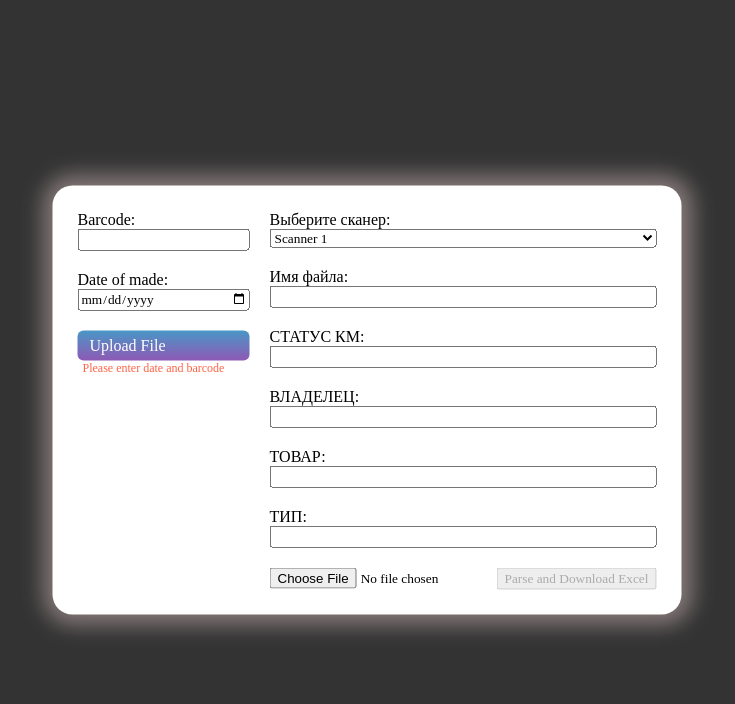
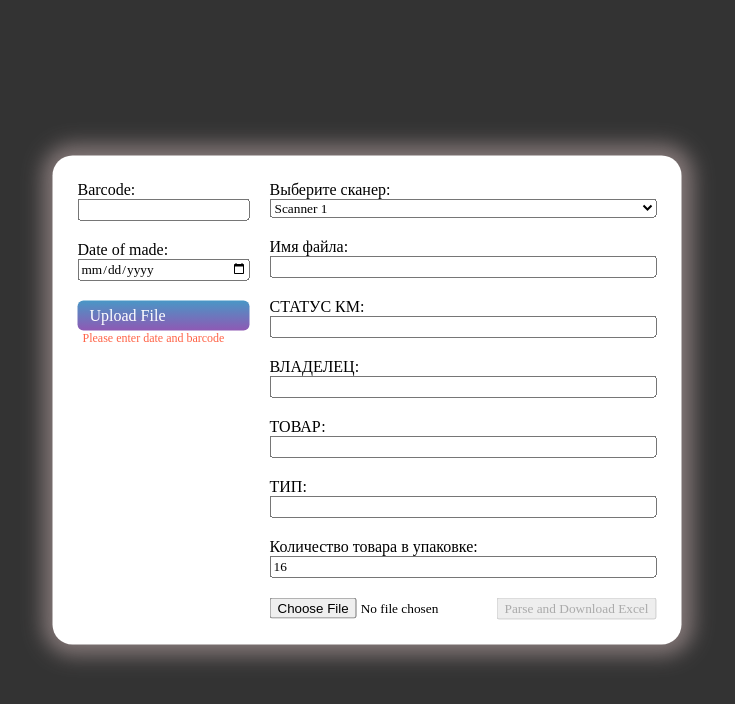
Before and after one commit to DenysAptikieiev/qrcode-gen, a React (Create React App) app: page / in a window 1280 px wide. Shown: the top 704 px of the page, without its empty margins (273-1008 px from the left). Built offline with nearby package versions, Linux system fonts and the light colour scheme.

Commit message:
added test for number of products in package

```diff
--- a/src/App.jsx
+++ b/src/App.jsx
@@ -1,24 +1,26 @@
-import React, {useEffect, useState} from "react";
+import React, { useEffect, useState } from "react";
 import "./assets/style.css";
-
-import {FormToSticker} from "./components/FormToSticker/FormToSticker";
-import {QRCodeList} from "./components/QrCode/QRCodeList";
-import {handleFileUpload} from "./helpers/file.helper";
+import { FormToSticker } from "./components/FormToSticker/FormToSticker";
+import { QRCodeList } from "./components/QrCode/QRCodeList";
+import { handleFileUpload } from "./helpers/file.helper";
 
 export default function App() {
+    const [stickerData, setStickerData] = useState([]);
+    const [barcode, setBarcode] = useState('');
+    const [km, setKm] = useState('');
+    const [owner, setOwner] = useState('');
+    const [product, setProduct] = useState('');
+    const [type, setType] = useState('');
+    const [date, setDate] = useState('');
+    const [fileName, setFileName] = useState('');
+    const [expectedNumberOfProducts, setExpectedNumberOfProducts] = useState(16);
+    const [mismatchMessage, setMismatchMessage] = useState('');
+    const [selectedScanner, setSelectedScanner] = useState('scanner1');
+    const [loading, setLoading] = useState(false);
 
-
-    const [stickerData, setStickerData] = useState([]);
-    const [barcode, setBarcode] = useState('')
-    const [km, setKm] = useState('')
-    const [owner, setOwner] = useState('')
-    const [product, setProduct] = useState('')
-    const [type, setType] = useState('')
-    const [date, setDate] = useState('')
-    const [fileName, setFileName] = useState('')
-    const [selectedScanner, setSelectedScanner] = useState('scanner1')
-    const [loading, setLoading] = useState(false)
-
+    const handleNumberOfProductsChange = (e) => {
+        setExpectedNumberOfProducts(e.target.value);
+    };
     const handleChangeSelectScanner = (e) => {
         setSelectedScanner(e.target.value);
     };
@@ -51,7 +53,6 @@ export default function App() {
         };
     }, []);
 
-
     return (
         <div className="App">
             <FormToSticker
@@ -63,6 +64,10 @@ export default function App() {
                 handleChangeType={handleChangeType}
                 handleChangeFileName={handleChangeFileName}
                 handleChangeSelectScanner={handleChangeSelectScanner}
+                handleChangeNumberOfProductInPackage={handleNumberOfProductsChange}
+                numberOfProductInPackage={expectedNumberOfProducts}
+                setMismatchMessage={setMismatchMessage}
+                mismatchMessage={mismatchMessage}
                 isOpenForm={!stickerData.length}
                 fileName={fileName}
                 barcode={barcode}
@@ -74,17 +79,20 @@ export default function App() {
                 selectedScanner={selectedScanner}
             />
 
-            {loading ? <div style={{
+            {loading ? (
+                <div style={{
                     position: 'absolute',
                     left: '50%',
                     transform: 'translateX(-50%)',
                     zIndex: 1
-            }}>LOADING.....</div> : <QRCodeList
+                }}>LOADING.....</div>
+            ) : (
+                <QRCodeList
                     stickerData={stickerData}
                     barcode={barcode}
                     date={date}
                 />
-            }
+            )}
         </div>
     );
 }
--- a/src/components/FileUpload/FileUpload.js
+++ b/src/components/FileUpload/FileUpload.js
@@ -2,7 +2,17 @@ import React, { useState } from "react";
 import * as XLSX from "xlsx";
 import { saveAs } from "file-saver";
 
-const FileUpload = ({ fileName, km, owner, product, type, selectedScanner }) => {
+const FileUpload = ({
+                        fileName,
+                        km,
+                        owner,
+                        product,
+                        type,
+                        selectedScanner,
+                        numberOfProductInPackage,
+                        setMismatchMessage,
+                        mismatchMessage
+                    }) => {
     if (!fileName) fileName = "default Name";
     if (!owner) owner = "default Owner";
     if (!product) product = "default Product";
@@ -20,8 +30,10 @@ const FileUpload = ({ fileName, km, owner, product, type, selectedScanner }) =>
         reader.onload = (e) => {
             const text = e.target.result;
             const lines = text.split("\n");
-      let currentPackage = "";
             const data = [];
+            let currentPackage = '';
+            let currentPackageCount = 0;
+            let mismatches = [];
 
             if (selectedScanner === "scanner1") {
                 lines.forEach((line) => {
@@ -29,11 +41,14 @@ const FileUpload = ({ fileName, km, owner, product, type, selectedScanner }) =>
                     if (parts.length === 3) {
                         const content = parts[1];
                         if (content.startsWith("000")) {
+                            if (currentPackage && currentPackageCount !== numberOfProductInPackage) {
+                                mismatches.push(`Package ${currentPackage} contains ${currentPackageCount} products.`);
+                            }
+
                             currentPackage = content;
+                            currentPackageCount = 0;
                         } else if (content.includes("(01)") && content.includes("(21)")) {
-              let cleanedLine = content
-                .replace("(01)", "01")
-                .replace("(21)", "21");
+                            let cleanedLine = content.replace("(01)", "01").replace("(21)", "21");
                             if (cleanedLine.includes("91EE")) {
                                 cleanedLine = cleanedLine.split("91EE")[0].trim();
                                 const gtin = cleanedLine.slice(3, 16);
@@ -46,6 +61,7 @@ const FileUpload = ({ fileName, km, owner, product, type, selectedScanner }) =>
                                     ТИП: type,
                                     "EAN(джийтин)": gtin,
                                 });
+                                currentPackageCount++; // Увеличиваем счетчик продуктов
                             }
                         }
                     }
@@ -55,9 +71,14 @@ const FileUpload = ({ fileName, km, owner, product, type, selectedScanner }) =>
             if (selectedScanner === "scanner2") {
                 lines.forEach((line) => {
                     if (line.startsWith("000")) {
+                        if (currentPackage && currentPackageCount !== numberOfProductInPackage) {
+                            mismatches.push(`Package ${currentPackage} contains ${currentPackageCount} products.`);
+                        }
+
+                        currentPackageCount = 0;
                         currentPackage = line.trim();
                     } else if (line.startsWith("010")) {
-            const cleanedLine = line.substring(0, 32).trim();
+                        const cleanedLine = line.substring(0, 31).trim();
                         const gtin = line.slice(3, 16);
                         if (cleanedLine) {
                             data.push({
@@ -69,13 +90,25 @@ const FileUpload = ({ fileName, km, owner, product, type, selectedScanner }) =>
                                 ТИП: type,
                                 "EAN(джийтин)": gtin,
                             });
+                            currentPackageCount++; // Увеличиваем счетчик продуктов
                         }
                     }
                 });
             }
 
+            if (currentPackageCount !== numberOfProductInPackage) {
+                mismatches.push(`Package ${currentPackage} contains ${currentPackageCount} products.`);
+            }
+
+            if (mismatches.length > 0) {
+                setMismatchMessage(mismatches.join('\n'));
+            } else {
+                setMismatchMessage('')
+            }
+
             createExcelFile(data);
         };
+
         reader.readAsText(file);
     };
 
@@ -90,7 +123,7 @@ const FileUpload = ({ fileName, km, owner, product, type, selectedScanner }) =>
 
         data.forEach((item) => {
             keys.forEach((key) => {
-        const itemLength = item[key].length;
+                const itemLength = item[key] ? item[key].length : 0;
                 if (itemLength > columnWidths[key]) {
                     columnWidths[key] = itemLength + 5;
                 }
@@ -131,6 +164,12 @@ const FileUpload = ({ fileName, km, owner, product, type, selectedScanner }) =>
             <button type="button" onClick={parseFile} disabled={!file}>
                 Parse and Download Excel
             </button>
+            {mismatchMessage && (
+                <div>
+                    <h3>Mismatched Packages</h3>
+                    <pre>{mismatchMessage}</pre>
+                </div>
+            )}
         </div>
     );
 };
--- a/src/components/FormToSticker/FormToSticker.jsx
+++ b/src/components/FormToSticker/FormToSticker.jsx
@@ -11,6 +11,10 @@ export const FormToSticker = ({
                                   handleChangeType,
                                   handleChangeFileName,
                                   handleChangeSelectScanner,
+                                  handleChangeNumberOfProductInPackage,
+                                  setMismatchMessage,
+                                  mismatchMessage,
+                                  numberOfProductInPackage,
                                   fileName,
                                   isOpenForm,
                                   km,
@@ -81,6 +85,11 @@ export const FormToSticker = ({
                         ТИП:
                         <input type="text" onChange={handleChangeType} value={type} />
                     </label>
+                    <label>
+                        Количество товара в упаковке:
+                        <input type="number" onChange={handleChangeNumberOfProductInPackage}
+                               value={numberOfProductInPackage} />
+                    </label>
                     <FileUpload
                         fileName={fileName}
                         km={km}
@@ -88,6 +97,9 @@ export const FormToSticker = ({
                         product={product}
                         type={type}
                         selectedScanner={selectedScanner}
+                        numberOfProductInPackage={numberOfProductInPackage}
+                        setMismatchMessage={setMismatchMessage}
+                        mismatchMessage={mismatchMessage}
                     />
                 </form>
             </div>
```
Lines whose indentation alone changed are shown as unchanged.
